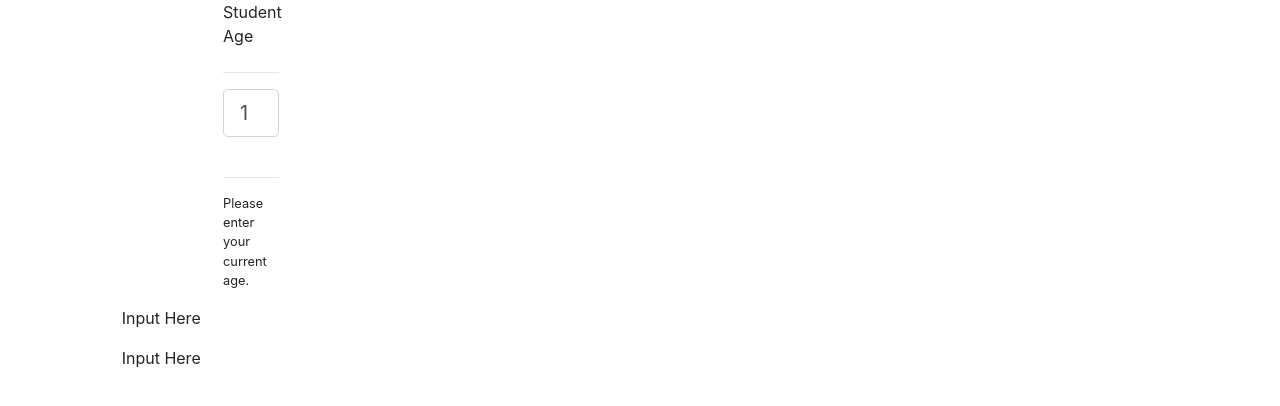
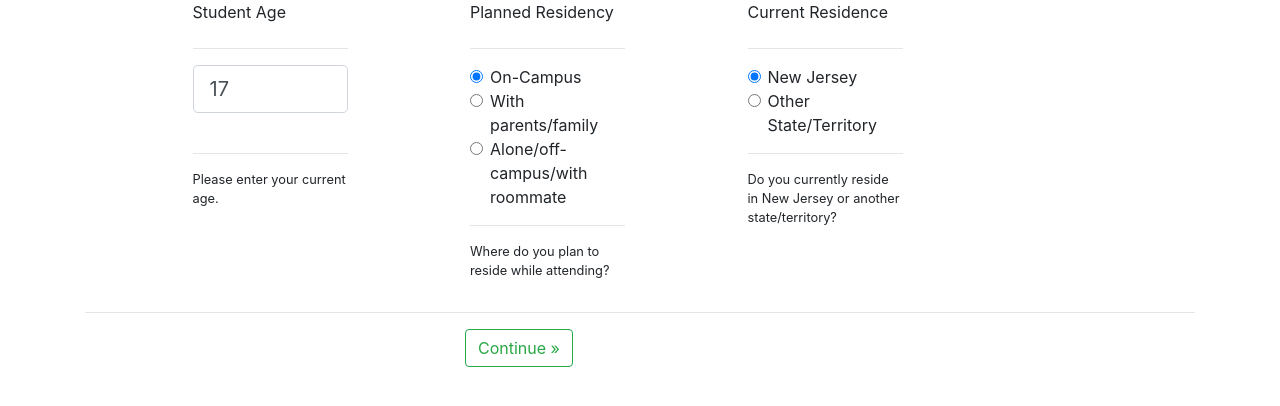
Before and after one commit to shuWebDev/cost-calculator-ts-bootstrap, a React (Create React App) app: page / in a window 1280 px wide. Shown: the top 406 px of the page. Built offline with nearby package versions, Linux system fonts and the light colour scheme.

Commit message:
submit page handler and test a second page of questions

```diff
--- a/src/App.tsx
+++ b/src/App.tsx
@@ -34,9 +34,14 @@ class App extends React.Component<AppProps, AppState> {
     });
   }
 
-  pageSubmitHandler = (e:React.FormEvent) => {
-    e.preventDefault();
-    console.log(e);
+  pageSubmitHandler = (e:React.MouseEvent<HTMLButtonElement>) => {
+
+    let _cp: number = this.state.currentPage + 1;
+    this.setState({
+      currentPage: _cp
+    });
+
+    return;
   }
 
   inputChangeHandler = (e:React.ChangeEvent<HTMLInputElement>, ssID: string) => {
@@ -61,11 +66,12 @@ class App extends React.Component<AppProps, AppState> {
       if(Object.keys(this.state.userInput).length > 0) {
         return (
           <>
-            <Container fluid>
+            <Container>
               <Row>
-                <Col md={{span: 10, offset: 1}}>
+                <Col md={12}>
                   <Page
                     pageQuestions={this.state.pages[this.state.currentPage]}
+                    submitPageHandler={this.pageSubmitHandler}
                     stateInputValues={this.state.userInput}
                     inputChangeHandler={this.inputChangeHandler}
                   />
--- a/src/pages/page.tsx
+++ b/src/pages/page.tsx
@@ -5,7 +5,8 @@ import Form from 'react-bootstrap/Form';
 import Row from 'react-bootstrap/Row';
 import Col from 'react-bootstrap/Col';
 import Button from 'react-bootstrap/Button';
-import { v4 as uuidv4 } from 'uuid';
+import Container from 'react-bootstrap/Container';
+//import { v4 as uuidv4 } from 'uuid';
 import NumericQuestion from './question-types/numericquestion';
 import RadioQuestion from './question-types/radioquestion';
 
@@ -29,13 +30,38 @@ export const Page: React.FC<Page.PageProps> = (props) => {
           key={`pageQuestion-${q}`}
         />);
         break;
+
+      case 'radio':
+        pqInputs.push(
+          <RadioQuestion
+            questionData={props.pageQuestions[q]}
+            currentValue={props.stateInputValues[`${props.pageQuestions[q].stateStorageID}`]}
+            changeHandler={props.inputChangeHandler}
+            key={`pageQuestion-${q}`}
+          />);
+          break;
+
       default: pqInputs.push(<p key={`pageQuestion-${q}`}>Input Here</p>);
     }
   }
 
   return (
     <Form>
-      {pqInputs}
+      <Container>
+        <Row>
+          {pqInputs}
+        </Row>
+      </Container>
+      <hr />
+      <Row>
+        <Col md={{span: 2, offset: 4}}>
+          <Button variant="outline-success"
+            onClick={(e:React.MouseEvent<HTMLButtonElement>) => {props.submitPageHandler(e)}}
+          >
+            Continue »
+          </Button>
+        </Col>
+      </Row>
     </Form>
   );
 }
--- a/src/pages/question-types/numericquestion.tsx
+++ b/src/pages/question-types/numericquestion.tsx
@@ -1,13 +1,12 @@
 import React from 'react';
 import Form from 'react-bootstrap/Form';
 import { Col }  from 'react-bootstrap';
-import { v4 as uuidv4 } from 'uuid';
 
 export const NumericQuestion: React.FC<QuestionComponentProps>  = (props) => {
   let qd: PageQuestion = props.questionData;
   //console.log(props.currentValue);
   return (
-    <Col md={{ span:1, offset: 1}}>
+    <Col md={{span:2, offset: 1}}>
       <Form.Group controlId={qd.controlId}>
         <Form.Label>{qd.label}</Form.Label>
         <hr />
--- a/src/pages/question-types/radioquestion.tsx
+++ b/src/pages/question-types/radioquestion.tsx
@@ -6,7 +6,7 @@ import { v4 as uuidv4 } from 'uuid';
 export const RadioQuestion: React.FC<QuestionComponentProps>  = (props) => {
   let qd: PageQuestion = props.questionData;
   return (
-    <Col md={{span: 2, offset: 1}} key={uuidv4()}>
+    <Col md={{span: 2, offset: 1}}>
       <Form.Group controlId={qd.controlId}>
         <Form.Label>{qd.label}</Form.Label>
         <hr />
```
